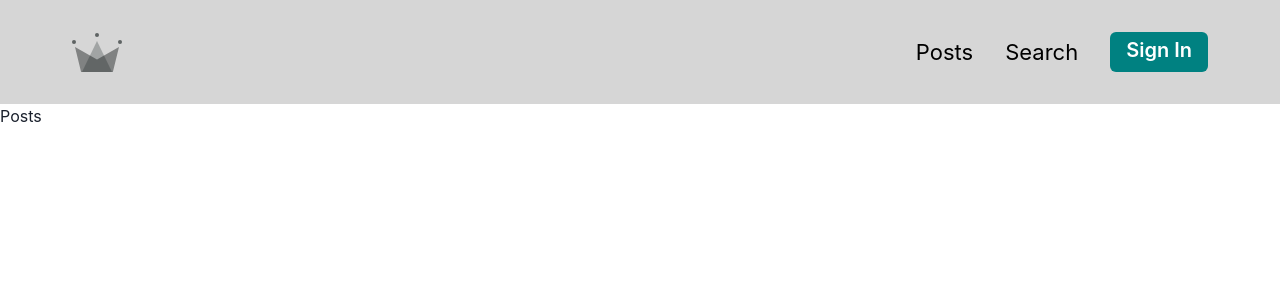
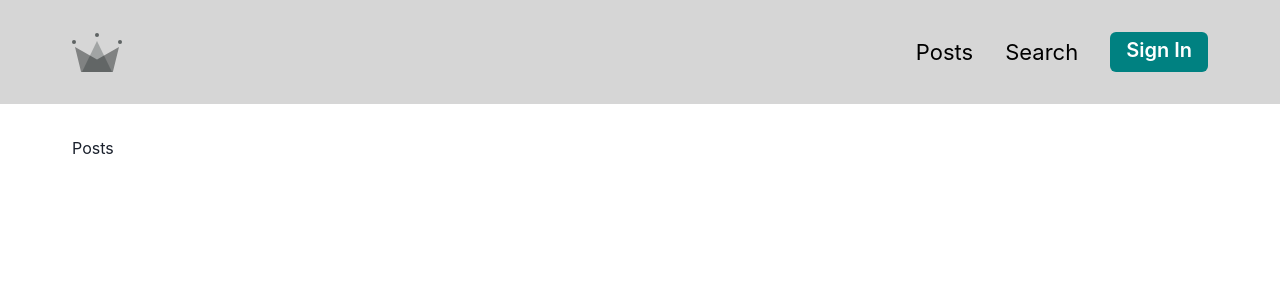
Before and after one commit to Goddo-ro/blog, a React (Vite) app: page / in a window 1280 px wide. Shown: the top 300 px of the page. Built offline with nearby package versions, Linux system fonts and the light colour scheme.

Commit message:
add container for content to restrict its width to 1200px

```diff
--- a/src/App.tsx
+++ b/src/App.tsx
@@ -1,12 +1,15 @@
 import AppRouter from "./components/AppRouter.tsx";
 import Navbar from "./components/Navbar.tsx";
 import {ChakraProvider} from "@chakra-ui/react";
+import Container from "./components/Container.tsx";
 
 function App() {
   return (
       <ChakraProvider>
         <Navbar/>
-        <AppRouter/>
+        <Container>
+            <AppRouter/>
+        </Container>
       </ChakraProvider>
   )
 }
--- /dev/null
+++ b/src/components/Container.tsx
@@ -0,0 +1,18 @@
+import {JSX} from "react";
+import {Box} from "@chakra-ui/react";
+
+type ContainerProps = {
+    children: string | JSX.Element | JSX.Element[]
+}
+
+export default function Container({children}: ContainerProps) {
+    return (
+        <Box
+            mx={"auto"}
+            maxW={1200}
+            p={8}
+        >
+            {children}
+        </Box>
+    )
+}
--- a/src/components/Navbar.tsx
+++ b/src/components/Navbar.tsx
@@ -1,6 +1,7 @@
 import {Box, Button, Flex, Link as ChakraLink, Stack} from "@chakra-ui/react";
 import {JSX, useState} from "react";
 
+// @ts-ignore
 import Logo from "../assets/icons/crown.svg";
 import {Link} from "react-router-dom";
 
```
